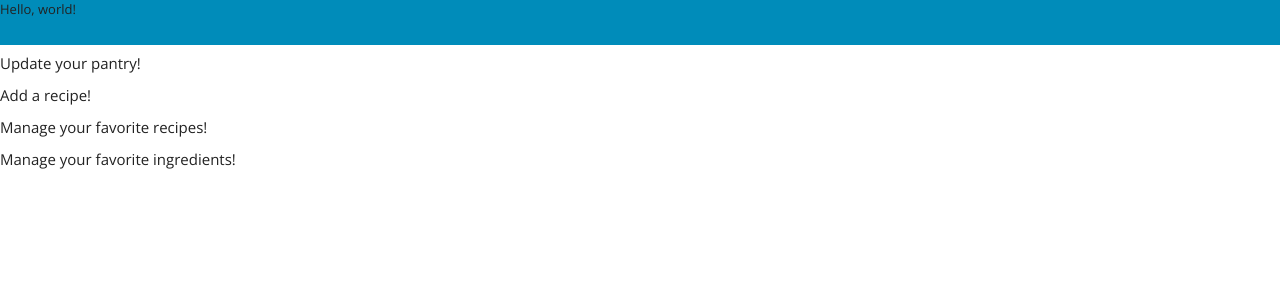
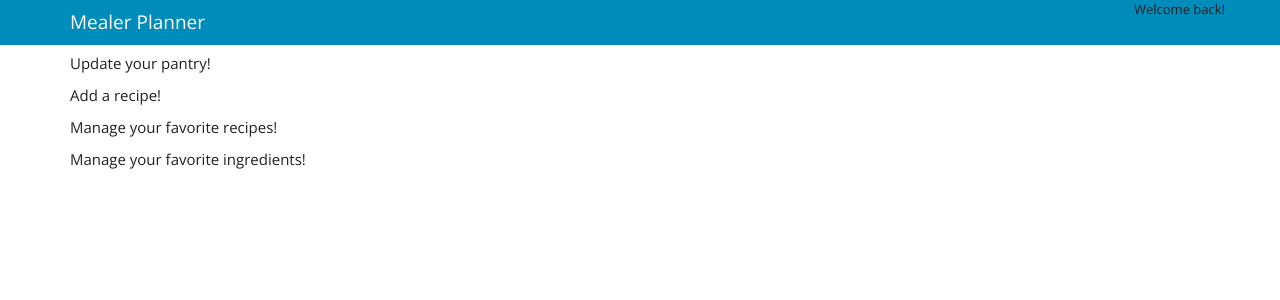
Before and after one commit to lindseybrockman/meal_planner, a Django app: template templates/meal_planner/index.html in a window 1280 px wide. Shown: the top 300 px of the page. Run offline with Django 3.2, Linux system fonts and the light colour scheme; the template is opened without the code that fills it, so the values that code supplies are empty; parts of the project's set-up code (start-up, migrations or seed data) failed here and were passed over; some libraries are stand-ins or nearby versions.

Commit message:
updated base.html with bootstrappy stuff

```diff
--- a/templates/meal_planner/base.html
+++ b/templates/meal_planner/base.html
@@ -13,11 +13,20 @@
 
   </head>
   <body>
-    <div class="navbar navbar-inverse navbar-fixed-top" role="navigation">Hello, world!</div>
-    <div id="content">
+    <div class="navbar navbar-inverse navbar-fixed-top" role="navigation">
+        <div class="container">
+            <a class="navbar-brand" href="#">
+                    Mealer Planner
+            </a>
+            <ul class="nav navbar-nav navbar-right">
+                <li>Welcome back!</li>
+            </ul>
+        </div>
+    </div>
+    <div id="content" class="container">
         {% block content %}{% endblock %}
     </div>
     <script src="https://ajax.googleapis.com/ajax/libs/jquery/1.11.1/jquery.min.js"></script>
     <script src="{% static "js/bootstrap.min.js" %}"></script>
-  </body>
+ </body>
 </html>
```
